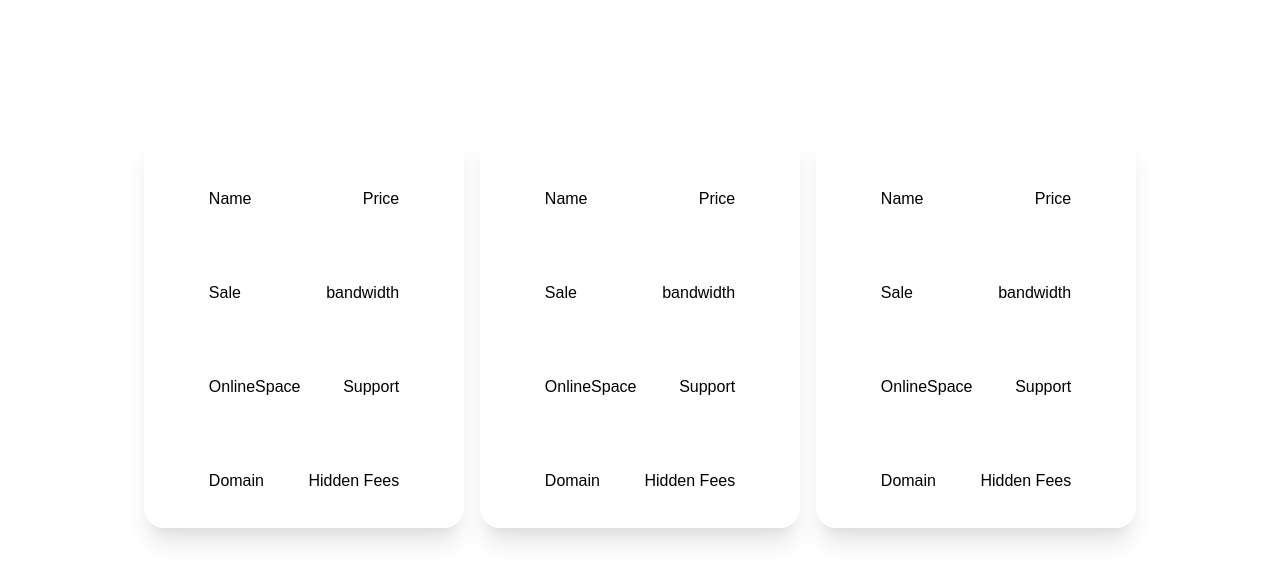
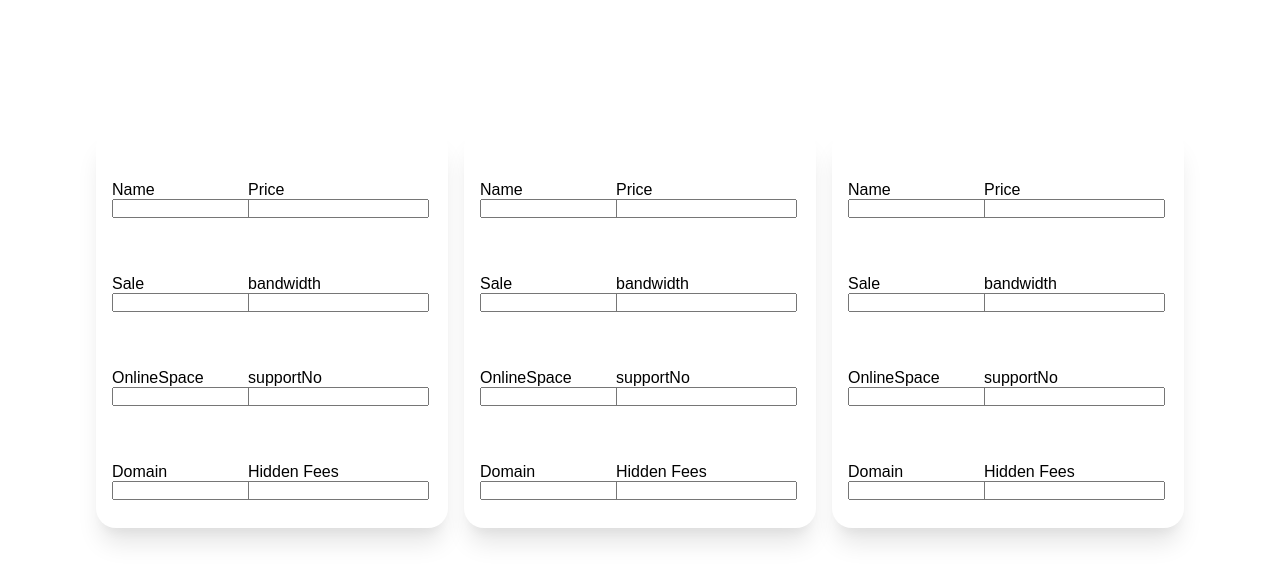
Before and after one commit to AnthonyWGit/Landing_page-PDO, a PHP site: page /admin.php in a window 1280 px wide. Shown: the top 582 px of the page. Run offline with PHP 8.4, Linux system fonts and the light colour scheme; data comes from the database, SQL or seed files in the repository.

Commit message:
tweaks to admin interface

```diff
--- a/admin.php
+++ b/admin.php
@@ -20,16 +20,32 @@
                         <div class="cardPrice">
                             <div class="twoLists">
                                 <ul class="left">
-                                    <li>Name</li>
-                                    <li>Sale</li>
-                                    <li>OnlineSpace</li>
-                                    <li>Domain</li>
+                                    <li>Name</br>
+                                    <form action="" method = "get" class="form-example"><input type="text" name="name" id="name" required> </form>
+                                    </li>
+                                    <li>Sale
+                                    <form action="" method = "get" class="form-example"><input type="text" name="name" id="name" required> </form>
+                                    </li>
+                                    <li>OnlineSpace
+                                    <form action="" method = "get" class="form-example"><input type="text" name="name" id="name" required> </form>
+                                    </li>
+                                    <li>Domain
+                                    <form action="" method = "get" class="form-example"><input type="text" name="name" id="name" required> </form>
+                                    </li>
                                 </ul>
                                 <ul class="right">
-                                    <li>Price</li>       <!-- using db data -->
-                                    <li>bandwidth</li>
-                                    <li>Support</li>
-                                    <li>Hidden Fees</li>
+                                    <li>Price
+                                    <form action="" method = "get" class="form-example"><input type="text" name="name" id="name" required> </form>
+                                    </li>       <!-- using db data -->
+                                    <li>bandwidth
+                                    <form action="" method = "get" class="form-example"><input type="text" name="name" id="name" required> </form>
+                                    </li>
+                                    <li>supportNo
+                                    <form action="" method = "get" class="form-example"><input type="text" name="name" id="name" required> </form>
+                                    </li>
+                                    <li>Hidden Fees
+                                    <form action="" method = "get" class="form-example"><input type="text" name="name" id="name" required> </form>
+                                    </li>
                                 </ul>
                             </div>
                         </div>
--- a/db-functions.php
+++ b/db-functions.php
@@ -19,9 +19,19 @@ function connexion()
 function getPricings()
 {
     $mySQLconnection = connexion();
-    $sqlQuery1 =    'SELECT * , FORMAT(price, 2, "fr_FR") AS "priceF" FROM pricing LIMIT 3'; //priceF means priceFormated
-    $persoLieuStatement = $mySQLconnection->prepare($sqlQuery1);                        //Prepare, execute, then fetch to retrieve data
+    $sqlQuery =    'SELECT * , FORMAT(price, 2, "fr_FR") AS "priceF" FROM pricing LIMIT 3'; //priceF means priceFormated
+    $persoLieuStatement = $mySQLconnection->prepare($sqlQuery);                        //Prepare, execute, then fetch to retrieve data
     $persoLieuStatement->execute();                                                     //The data we retrieve are in array form
     $pricings = $persoLieuStatement->fetchAll();
     return $pricings;
 }
+
+function updatePricings()
+{
+    $mySQLconnection = connexion();
+    $sqlQuery =    'SELECT * , FORMAT(price, 2, "fr_FR") AS "priceF" FROM pricing LIMIT 3'; //priceF means priceFormated
+    $persoLieuStatement = $mySQLconnection->prepare($sqlQuery);
+    $persoLieuStatement->execute();
+    $pricings = $persoLieuStatement->fetchAll();
+    return $pricings;
+}
--- a/stylesheetAdmin.css
+++ b/stylesheetAdmin.css
@@ -44,6 +44,7 @@ ul
     align-content: center;
     align-items: center;
     min-height: 50vh;
+    padding: 0 1rem 0 1rem;
 }
 
 
@@ -59,6 +60,7 @@ ul
     flex-wrap: wrap;
     flex-grow: 1;
     justify-content: space-around;
+    max-width: 40%;
 }
 .cardPrice > .twoLists > .right
 {
@@ -68,6 +70,7 @@ ul
     align-items: flex-end;
     flex-grow: 1;
     justify-content: space-around;
+    max-width: 40%;
 }
 
 .twoLists
```
